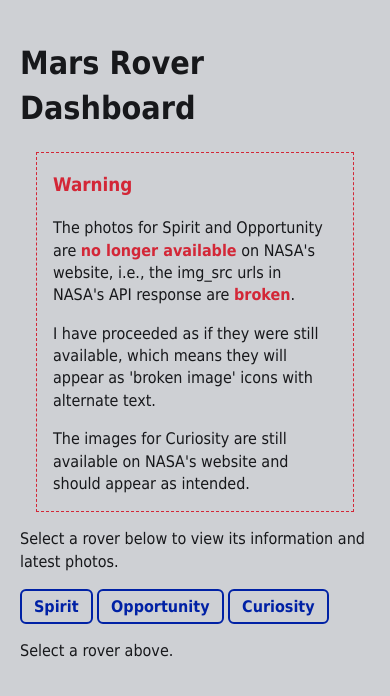
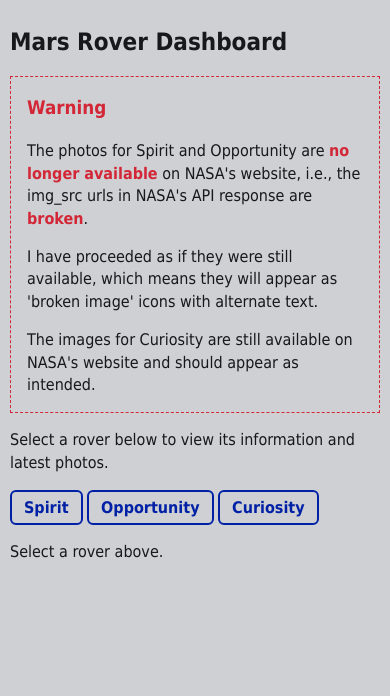
Before and after one commit to dksparks/udacity-javascript-mars, a website: page src/public/index.html in a window 390 px wide. Drawn offline with Linux system fonts and the light colour scheme.

Commit message:
add mobile styling

```diff
--- a/src/public/assets/stylesheets/style.css
+++ b/src/public/assets/stylesheets/style.css
@@ -32,6 +32,7 @@
   max-width: 960px;
   display: flex;
   flex-direction: column;
+  justify-content: center;
   min-height: 100vh;
 }
 
@@ -65,6 +66,7 @@
   border-radius: 6px;
   padding: 6px 12px;
   cursor: pointer;
+  /* margin: 0 6px; */
 }
 
 button.selected {
@@ -85,6 +87,10 @@
   text-align: center;
 }
 
+figure {
+  margin-inline: 0;
+}
+
 figcaption {
   text-align: center;
 }
@@ -95,6 +101,20 @@
 }
 
 /* MOBILE */
+@media (max-width: 767px) {
+  main {
+    padding: 10px;
+  }
+  h1 {
+    font-size: 1.5em;
+  }
+  h2 {
+    font-size: 1.33em;
+  }
+  aside {
+    margin: 0;
+  }
+}
 
 /* TABLET */
 @media (min-width: 768px) {
```
